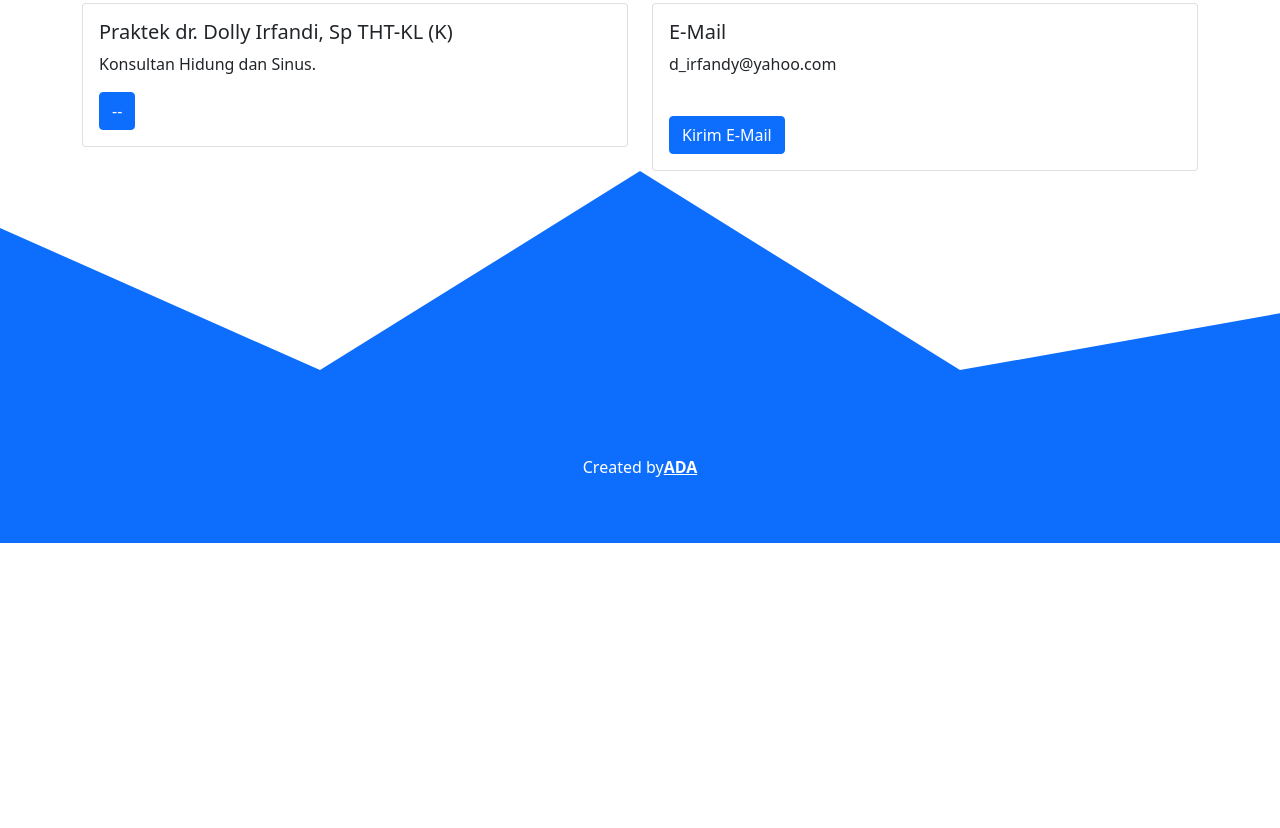
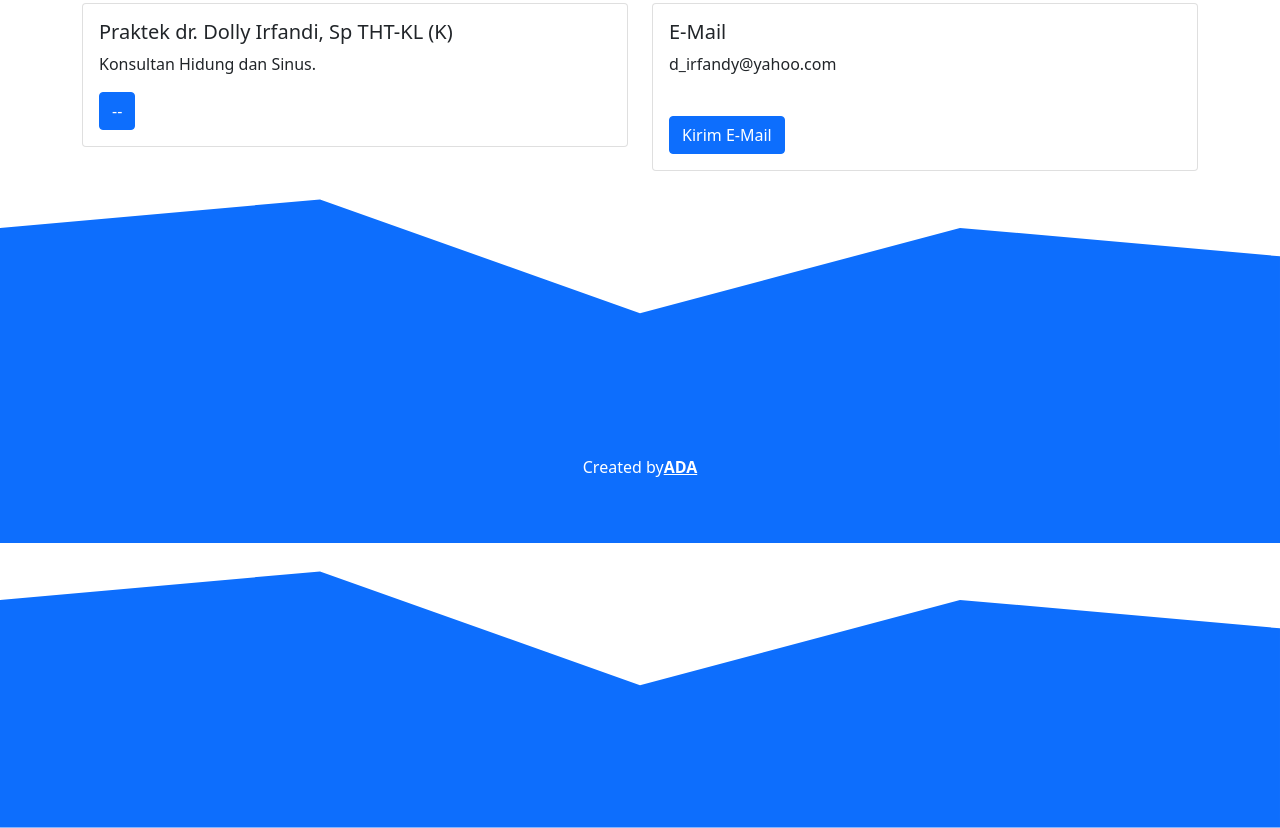
Before and after one commit to rhinofacial/dr.Dolly_Irfandy, a plain HTML site: page index.html in a window 1280 px wide. Shown: the part 3790-4618 px from the top of the page. Before the commit the page ends 4333 px from the top, so only its background shows below. Drawn offline with nearby package versions, Linux system fonts and the light colour scheme.

Commit message:
update index

```diff
--- a/index.html
+++ b/index.html
@@ -225,7 +225,7 @@
 
 
 
-<svg xmlns="http://www.w3.org/2000/svg" viewBox="0 0 1440 320"><path fill="#0d6efd" fill-opacity="1" d="M0,64L360,224L720,0L1080,224L1440,160L1440,320L1080,320L720,320L360,320L0,320Z"></path></svg>
+<svg xmlns="http://www.w3.org/2000/svg" viewBox="0 0 1440 320"><path fill="#0d6efd" fill-opacity="1" d="M0,64L360,32L720,160L1080,64L1440,96L1440,320L1080,320L720,320L360,320L0,320Z"></path></svg>
    </section>
 
    <!--akhir contact me -->
@@ -241,7 +241,7 @@
     <!-- Optional JavaScript; choose one of the two! -->
 
     <!-- Option 1: Bootstrap Bundle with Popper -->
-    <script src="https://cdn.jsdelivr.net/npm/bootstrap@5.0.2/dist/js/bootstrap.bundle.min.js" integrity="sha384-MrcW6ZMFYlzcLA8Nl+NtUVF0sA7MsXsP1UyJoMp4YLEuNSfAP+JcXn/tWtIaxVXM" crossorigin="anonymous"></script>
+   <svg xmlns="http://www.w3.org/2000/svg" viewBox="0 0 1440 320"><path fill="#0d6efd" fill-opacity="1" d="M0,64L360,32L720,160L1080,64L1440,96L1440,320L1080,320L720,320L360,320L0,320Z"></path></svg>
 
 
   </body>
```
